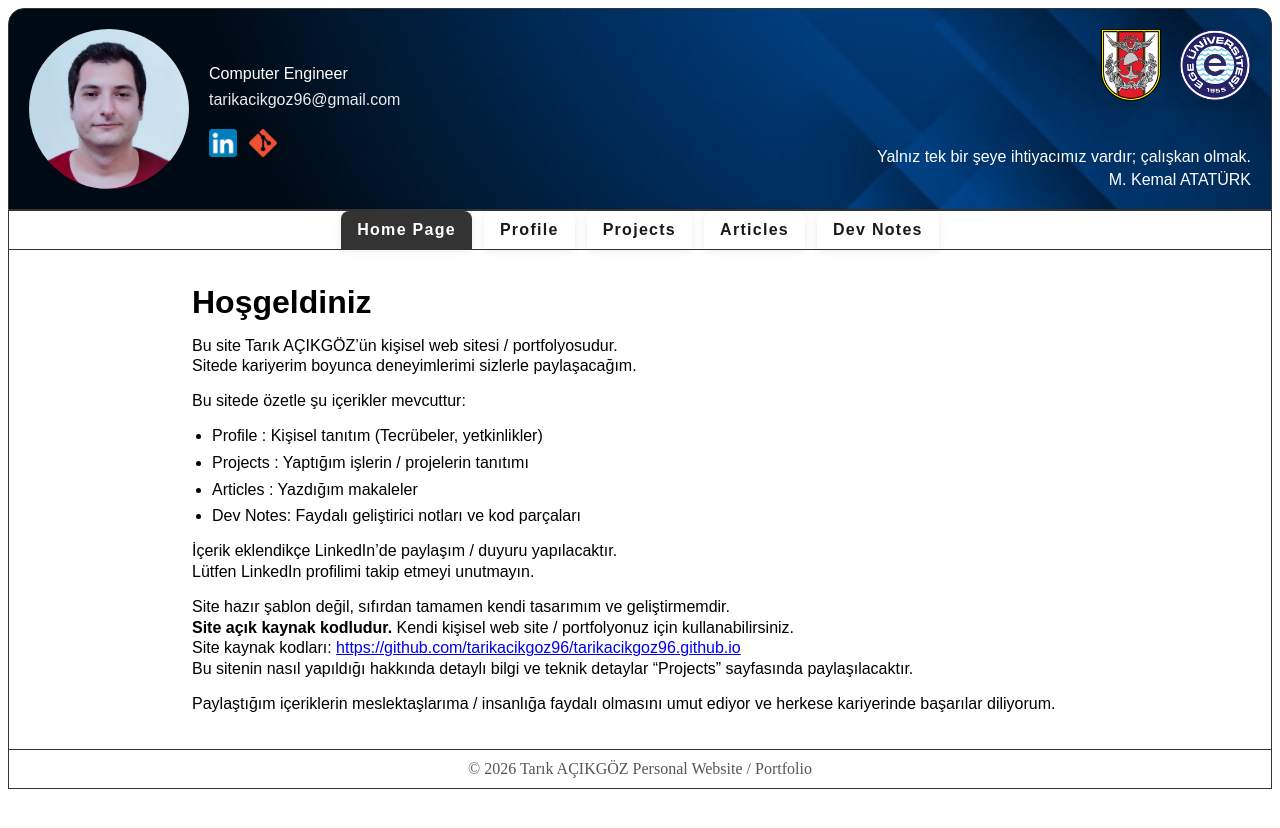
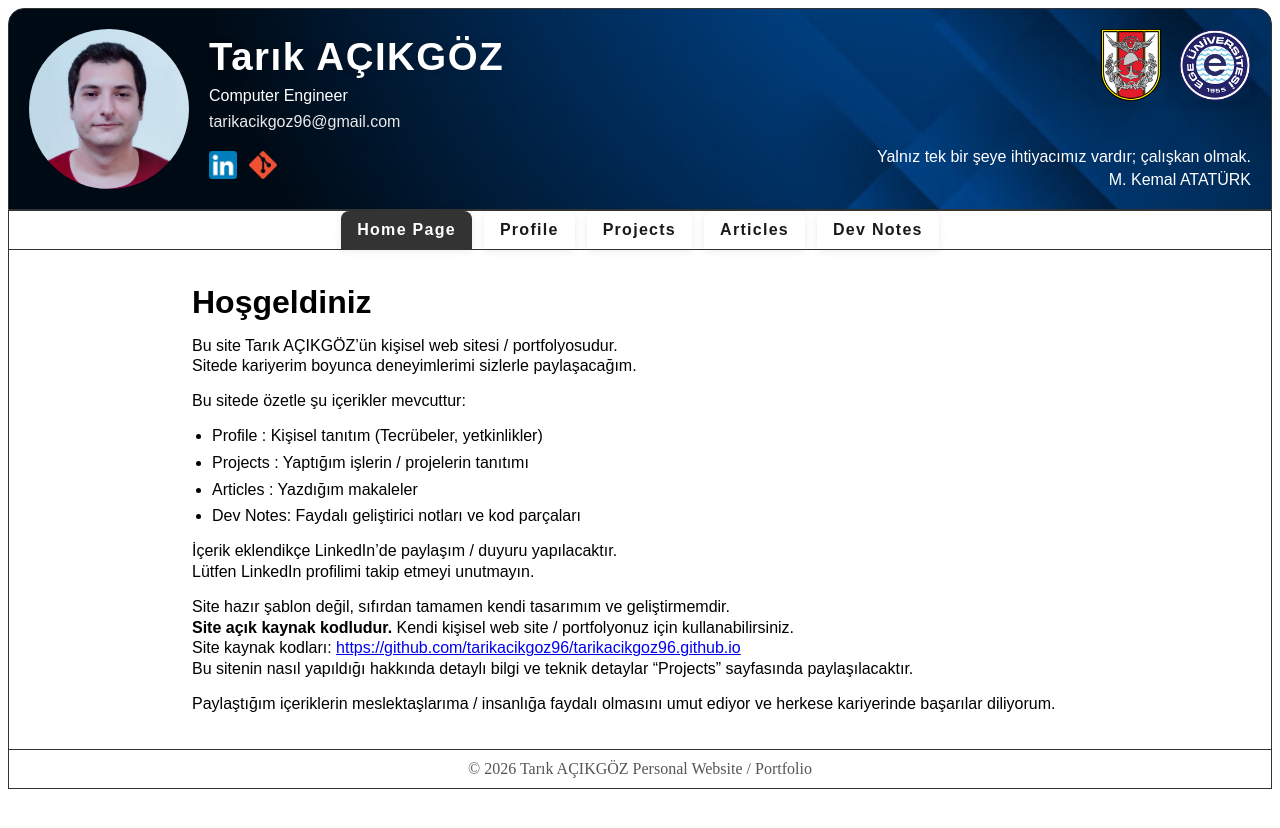
Before and after one commit to tarikacikgoz96/tarikacikgoz96.github.io, a Jekyll site: the page built from _contents/homePage.md, in a window 1280 px wide. Shown: the top 828 px of the page. Built offline with Jekyll 4.4.1, drawn with Linux system fonts in a browser that asks for light colours.

Commit message:
şablon konfigurasyon rev1.2

```diff
--- a/_data/settings.yml
+++ b/_data/settings.yml
@@ -1,4 +1,5 @@
-site_title: Tarık AÇIKGÖZ
+site_title: Tarık AÇIKGÖZ Personal Website / Portfolio
+profile_name: Tarık AÇIKGÖZ
 job_title: Computer Engineer
 email: tarikacikgoz96@gmail.com
 quote: Yalnız tek bir şeye ihtiyacımız vardır; çalışkan olmak.
```
